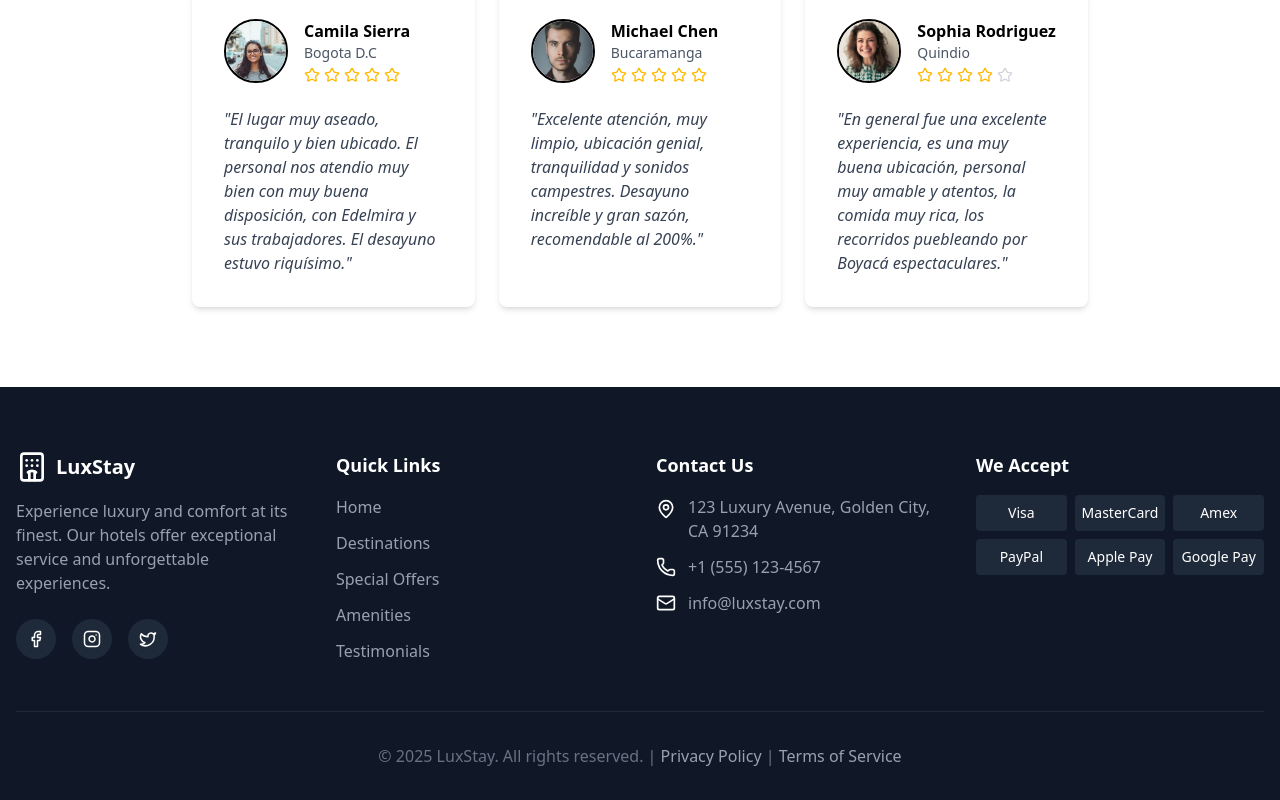
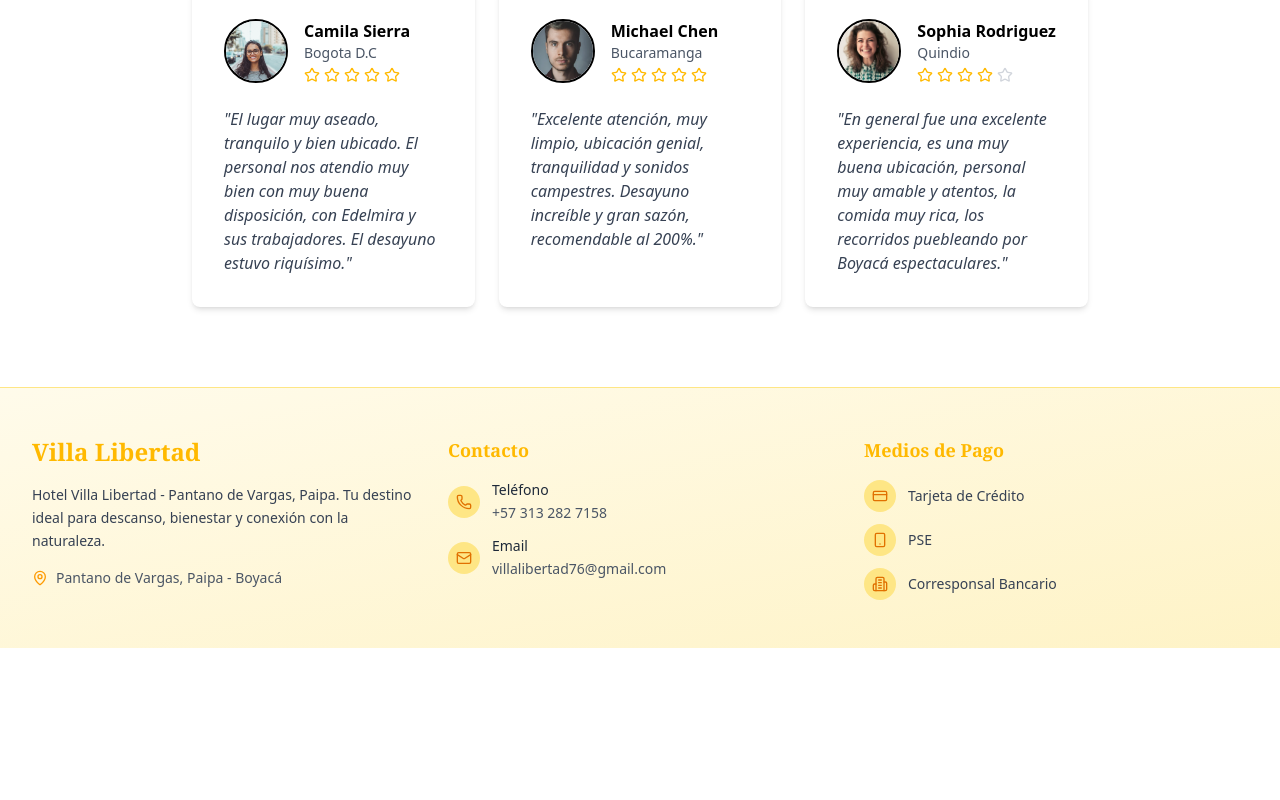
Before and after one commit to diegooo555/right-now, a React (Vite) app: page / in a window 1280 px wide. Shown: the part 1974-2774 px from the top of the page. After the commit the page ends 2622 px from the top, so only its background shows below. Built offline with nearby package versions, Linux system fonts and the light colour scheme.

Commit message:
New Footer Component.

```diff
--- a/src/components/home/Footer.jsx
+++ b/src/components/home/Footer.jsx
@@ -1,90 +1,102 @@
-import React from 'react';
-import { Hotel, Mail, Phone, MapPin, Facebook, Instagram, Twitter } from 'lucide-react';
+import {
+  Phone,
+  Mail,
+  CreditCard,
+  Smartphone,
+  Building2,
+  MapPin
+} from "lucide-react";
 
 const Footer = () => {
   return (
-    <footer className="bg-gray-900 text-white pt-16 pb-8" id='contact'>
-      <div className="container mx-auto px-4">
-        <div className="grid grid-cols-1 md:grid-cols-2 lg:grid-cols-4 gap-8">
-          <div>
-            <div className="flex items-center mb-4">
-              <Hotel className="h-8 w-8 text-gold-500" />
-              <span className="ml-2 text-xl font-playfair font-bold">LuxStay</span>
+    <footer className="bg-gradient-to-br from-amber-50 to-amber-100 border-t border-amber-200">
+      <div className="max-w-7xl mx-auto px-4 sm:px-6 lg:px-8 py-12">
+        <div className="grid grid-cols-1 md:grid-cols-3 gap-8">
+
+          {/* Hotel Info */}
+          <div className="space-y-4">
+            <div className="font-serif text-2xl font-bold text-amber-400">
+              Villa Libertad
             </div>
-            <p className="text-gray-400 mb-6">
-              Experience luxury and comfort at its finest. Our hotels offer exceptional service and unforgettable experiences.
+            <p className="text-gray-700 text-sm leading-relaxed">
+              Hotel Villa Libertad - Pantano de Vargas, Paipa.
+              Tu destino ideal para descanso, bienestar y conexión con la naturaleza.
             </p>
-            <div className="flex space-x-4">
-              <a href="#" className="w-10 h-10 rounded-full bg-gray-800 flex items-center justify-center hover:bg-gold-600 transition-colors duration-300">
-                <Facebook size={18} />
-              </a>
-              <a href="#" className="w-10 h-10 rounded-full bg-gray-800 flex items-center justify-center hover:bg-gold-600 transition-colors duration-300">
-                <Instagram size={18} />
-              </a>
-              <a href="#" className="w-10 h-10 rounded-full bg-gray-800 flex items-center justify-center hover:bg-gold-600 transition-colors duration-300">
-                <Twitter size={18} />
-              </a>
+            <div className="flex items-center gap-2 text-gray-600">
+              <MapPin className="w-4 h-4 text-amber-500" />
+              <span className="text-sm">Pantano de Vargas, Paipa - Boyacá</span>
             </div>
           </div>
 
-          <div>
-            <h3 className="text-lg font-playfair font-bold mb-4 text-gold-500">Quick Links</h3>
-            <ul className="space-y-3">
-              <li><a href="#home" className="text-gray-400 hover:text-white transition-colors duration-300">Home</a></li>
-              <li><a href="#destinations" className="text-gray-400 hover:text-white transition-colors duration-300">Destinations</a></li>
-              <li><a href="#offers" className="text-gray-400 hover:text-white transition-colors duration-300">Special Offers</a></li>
-              <li><a href="#amenities" className="text-gray-400 hover:text-white transition-colors duration-300">Amenities</a></li>
-              <li><a href="#testimonials" className="text-gray-400 hover:text-white transition-colors duration-300">Testimonials</a></li>
-            </ul>
-          </div>
+          {/* Contact Info */}
+          <div className="space-y-4">
+            <h3 className="font-serif text-lg font-semibold text-amber-400">
+              Contacto
+            </h3>
+            <div className="space-y-3">
+              <div className="flex items-center gap-3">
+                <div className="w-8 h-8 bg-amber-200 rounded-full flex items-center justify-center">
+                  <Phone className="w-4 h-4 text-amber-600" />
+                </div>
+                <div>
+                  <p className="text-gray-800 font-medium text-sm">Teléfono</p>
+                  <a
+                    href="tel:+573132827158"
+                    className="text-gray-600 text-sm hover:text-amber-600 transition-colors"
+                  >
+                    +57 313 282 7158
+                  </a>
+                </div>
+              </div>
 
-          <div>
-            <h3 className="text-lg font-playfair font-bold mb-4 text-gold-500">Contact Us</h3>
-            <ul className="space-y-3">
-              <li className="flex items-start">
-                <MapPin className="w-5 h-5 text-gold-500 mr-3 mt-1 flex-shrink-0" />
-                <span className="text-gray-400">123 Luxury Avenue, Golden City, CA 91234</span>
-              </li>
-              <li className="flex items-center">
-                <Phone className="w-5 h-5 text-gold-500 mr-3 flex-shrink-0" />
-                <span className="text-gray-400">+1 (555) 123-4567</span>
-              </li>
-              <li className="flex items-center">
-                <Mail className="w-5 h-5 text-gold-500 mr-3 flex-shrink-0" />
-                <span className="text-gray-400">info@luxstay.com</span>
-              </li>
-            </ul>
-          </div>
-
-          <div>
-            <h3 className="text-lg font-playfair font-bold mb-4 text-gold-500">We Accept</h3>
-            <div className="grid grid-cols-3 gap-2">
-              <div className="bg-gray-800 rounded p-2 flex items-center justify-center">
-                <span className="text-sm font-medium">Visa</span>
-              </div>
-              <div className="bg-gray-800 rounded p-2 flex items-center justify-center">
-                <span className="text-sm font-medium">MasterCard</span>
-              </div>
-              <div className="bg-gray-800 rounded p-2 flex items-center justify-center">
-                <span className="text-sm font-medium">Amex</span>
-              </div>
-              <div className="bg-gray-800 rounded p-2 flex items-center justify-center">
-                <span className="text-sm font-medium">PayPal</span>
-              </div>
-              <div className="bg-gray-800 rounded p-2 flex items-center justify-center">
-                <span className="text-sm font-medium">Apple Pay</span>
-              </div>
-              <div className="bg-gray-800 rounded p-2 flex items-center justify-center">
-                <span className="text-sm font-medium">Google Pay</span>
+              <div className="flex items-center gap-3">
+                <div className="w-8 h-8 bg-amber-200 rounded-full flex items-center justify-center">
+                  <Mail className="w-4 h-4 text-amber-600" />
+                </div>
+                <div>
+                  <p className="text-gray-800 font-medium text-sm">Email</p>
+                  <a
+                    href="mailto:villalibertad76@gmail.com"
+                    className="text-gray-600 text-sm hover:text-amber-600 transition-colors"
+                  >
+                    villalibertad76@gmail.com
+                  </a>
+                </div>
               </div>
             </div>
           </div>
-        </div>
 
-        <div className="mt-12 pt-8 border-t border-gray-800 text-center">
-          <p className="text-gray-500">
-            &copy; {new Date().getFullYear()} LuxStay. All rights reserved. | <a href="#" className="text-gray-400 hover:text-white">Privacy Policy</a> | <a href="#" className="text-gray-400 hover:text-white">Terms of Service</a>
-          </p>
+          <div className="space-y-4">
+            <h3 className="font-serif text-lg font-semibold text-amber-400">
+              Medios de Pago
+            </h3>
+            <div className="space-y-3">
+
+              <div className="flex items-center gap-3">
+                <div className="w-8 h-8 bg-amber-200 rounded-full flex items-center justify-center">
+                  <CreditCard className="w-4 h-4 text-amber-600" />
+                </div>
+                <span className="text-gray-700 text-sm">Tarjeta de Crédito</span>
+              </div>
+
+              <div className="space-y-2">
+                <div className="flex items-center gap-3">
+                  <div className="w-8 h-8 bg-amber-200 rounded-full flex items-center justify-center">
+                    <Smartphone className="w-4 h-4 text-amber-600" />
+                  </div>
+                  <span className="text-gray-700 text-sm">PSE</span>
+                </div>
+
+              </div>
+
+              <div className="flex items-center gap-3">
+                <div className="w-8 h-8 bg-amber-200 rounded-full flex items-center justify-center">
+                  <Building2 className="w-4 h-4 text-amber-600" />
+                </div>
+                <span className="text-gray-700 text-sm">Corresponsal Bancario</span>
+              </div>
+            </div>
+          </div>
         </div>
       </div>
     </footer>
```
